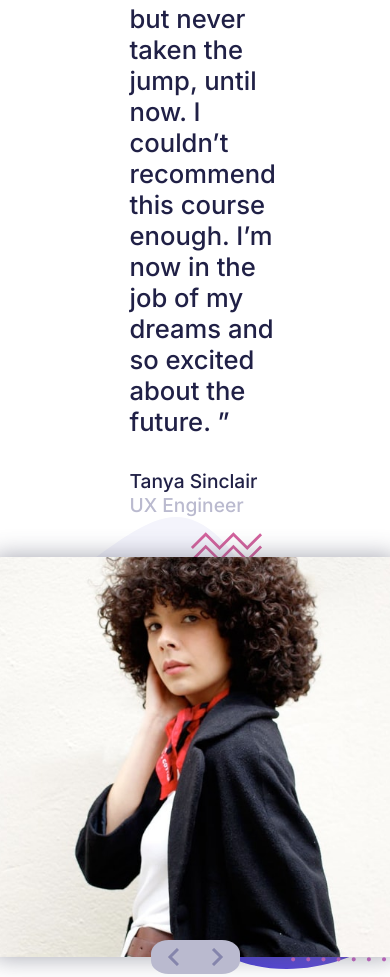
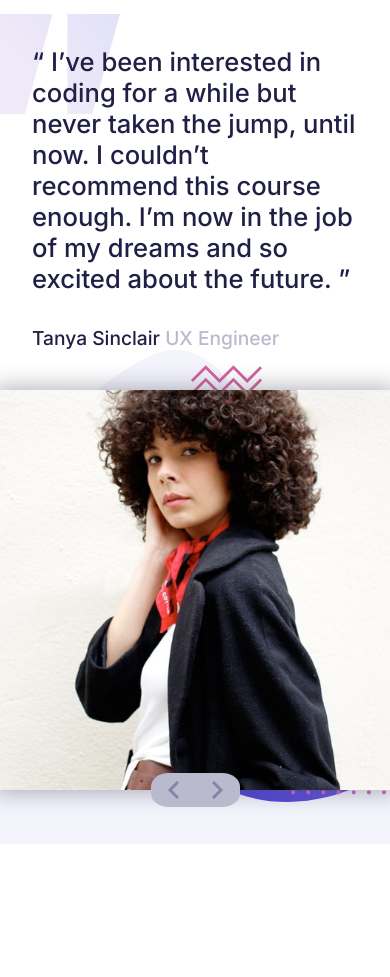
Before and after one commit to bkozecki/SliderSolution, a plain HTML site: page index.html in a window 390 px wide. Shown: the top 977 px of the page. After the commit the page ends 858 px from the top, so only its background shows below. Drawn offline with Linux system fonts and the light colour scheme.

Commit message:
Update style.css

```diff
--- a/style.css
+++ b/style.css
@@ -54,6 +54,11 @@ body {
   align-items: flex-start;
   flex-direction: column;
   width: 50%;
+}
+@media only screen and (max-width: 600px) {
+  .tab__main {
+    width: 100%;
+  }
 }
 .tab__text {
   font-size: 1.6rem;
```
